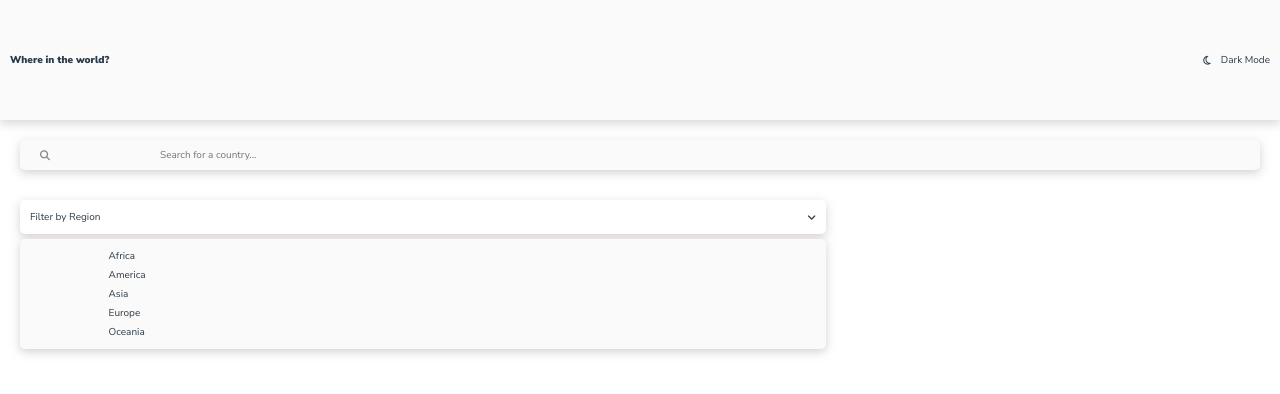
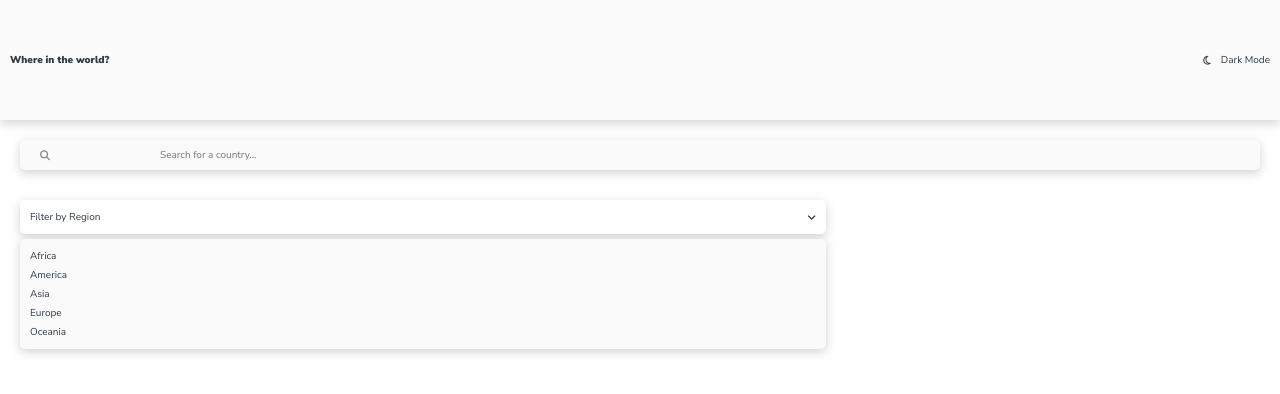
Before and after one commit to darubiomunoz/portfolio-11-countries, a React (Create React App) app: page / in a window 1280 px wide. Shown: the top 394 px of the page. Built offline with nearby package versions, Linux system fonts and the light colour scheme.

Commit message:
Filter section styles done

```diff
--- a/src/styles/StyledLabel.js
+++ b/src/styles/StyledLabel.js
@@ -3,7 +3,8 @@ import styled from 'styled-components';
 import { colorOption1, fontSizeSmall } from './Variables';
 
 const StyledLabel = styled.label`
-  width: 80%;
+  width: 100%;
+  text-align: start;
   font-size: ${fontSizeSmall};
   color: ${colorOption1};
   cursor: pointer;
```
